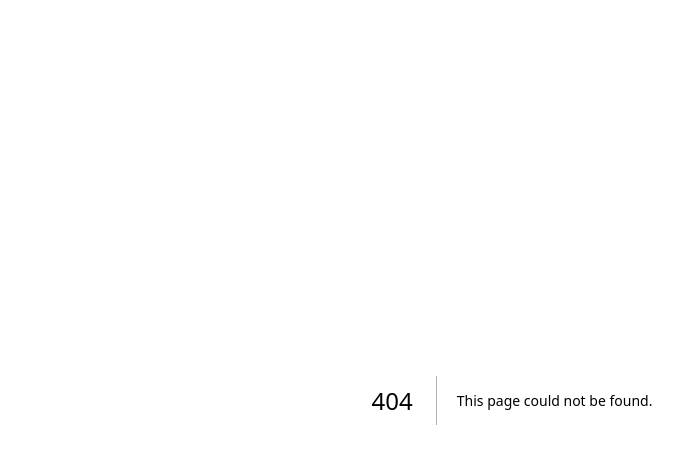
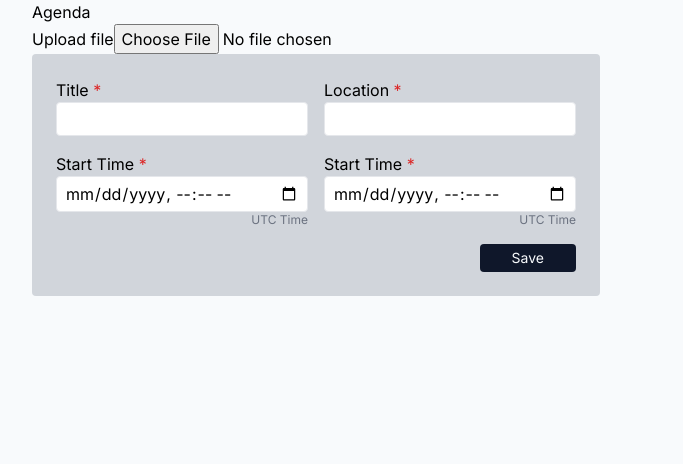
Before and after one commit to filipinx-americans-coming-together/fact-website-frontend, a Next.js app: page /admin/agenda in a window 1280 px wide. Before the commit this address had no page. Shown: the top 464 px of the page, without its empty margins (128-811 px from the left). Built offline with nearby package versions, Linux system fonts and the light colour scheme.

Commit message:
added agenda form (extracted DateTimeInput component)

```diff
--- /dev/null
+++ b/src/app/admin/agenda/page.tsx
@@ -0,0 +1,77 @@
+"use client";
+
+import TextInput from "@/components/ui/TextInput";
+import FormContainer from "../components/FormContainer";
+import { useState } from "react";
+import DateTimeInput from "../components/DateTimeInput";
+
+export default function Agenda() {
+    const [agendaData, setAgendaData] = useState<Object>({
+        title: "",
+        location: "",
+        start: new Date(),
+        end: new Date(),
+    });
+
+    // PLACEHOLDER
+    const isLoggedIn = true;
+
+    if (!isLoggedIn) {
+        return (
+            <>
+                <p>You are not permitted to view this page.</p>
+                <a className="underline hover:text-highlight-primary" href="/">
+                    Return home
+                </a>
+            </>
+        );
+    }
+
+    return (
+        <div className="min-h-screen bg-slate-50 text-black">
+            <div className="w-9/12 mx-auto">
+                <h1>Agenda</h1>
+
+                <label>Upload file</label>
+                <input
+                    type="file"
+                    accept="application/vnd.openxmlformats-officedocument.spreadsheetml.sheet"
+                />
+                <br />
+
+                <div className="rounded bg-gray-300 p-6 w-fit">
+                    <FormContainer
+                        formName="newAgendaItem"
+                        submitText="Save"
+                        onSubmit={() => {}}
+                        errorMessage={undefined}
+                        isLoading={false}
+                    >
+                        <div className="grid grid-cols-1 gap-4 md:grid-cols-2">
+                            <TextInput
+                                label="Title"
+                                id="title"
+                                setState={setAgendaData}
+                            />
+                            <TextInput
+                                label="Location"
+                                id="location"
+                                setState={setAgendaData}
+                            />
+                            <DateTimeInput
+                                label="Start Time"
+                                id="start"
+                                setState={setAgendaData}
+                            />
+                            <DateTimeInput
+                                label="Start Time"
+                                id="start"
+                                setState={setAgendaData}
+                            />
+                        </div>
+                    </FormContainer>
+                </div>
+            </div>
+        </div>
+    );
+}
--- /dev/null
+++ b/src/app/admin/components/DateTimeInput.tsx
@@ -0,0 +1,36 @@
+export default function DateTimeInput({
+    label,
+    id,
+    setState,
+    required = true,
+}: {
+    label: string;
+    id: string;
+    setState(state: Object): void;
+    required?: boolean;
+}) {
+    const { timeZone } = Intl.DateTimeFormat().resolvedOptions();
+
+    return (
+        <div className="flex flex-col">
+            <label htmlFor="id">
+                {label} <span className="text-red-600">*</span>
+            </label>
+            <input
+                id={id}
+                className="py-1 px-2 rounded border w-full min-w-48"
+                type="datetime-local"
+                required={required}
+                onChange={(event) => {
+                    const value = event.currentTarget.value;
+
+                    setState((prevState: Object) => ({
+                        ...prevState,
+                        [id]: value,
+                    }));
+                }}
+            />
+            <p className="text-xs text-right text-gray-500">{timeZone} Time</p>
+        </div>
+    );
+}
--- a/src/app/admin/page.tsx
+++ b/src/app/admin/page.tsx
@@ -8,6 +8,7 @@ import { BsPeopleFill } from "react-icons/bs";
 import DangerZoneAction from "./components/DangerZoneAction";
 import TicketsChart from "./charts/TicketsChart";
 import RegistrationChart from "./charts/RegistrationChart";
+import DateTimeInput from "./components/DateTimeInput";
 
 const NOTIFICATION_PLACEHOLDER = [
     {
@@ -51,8 +52,6 @@ const TOGGLEABLE_PERMISSIONS = [
 export default function Admin() {
     // TODO placeholder
     const isLoggedIn = true;
-
-    const { timeZone } = Intl.DateTimeFormat().resolvedOptions();
 
     // dashboard
     if (isLoggedIn) {
@@ -131,20 +130,11 @@ export default function Admin() {
                                         showCharacters
                                     />
                                 </div>
-                                <div className="flex flex-col">
-                                    <label>
-                                        Expiration{" "}
-                                        <span className="text-red-600">*</span>
-                                    </label>
-                                    <input
-                                        className="py-1 px-2 rounded border w-full min-w-48"
-                                        type="datetime-local"
-                                        required
-                                    />
-                                    <p className="text-xs text-right text-gray-500">
-                                        {timeZone} Time
-                                    </p>
-                                </div>
+                                <DateTimeInput
+                                    label="Expiration"
+                                    id="expiration"
+                                    setState={() => {}}
+                                />
                             </div>
                         </FormContainer>
                         <br />
```
